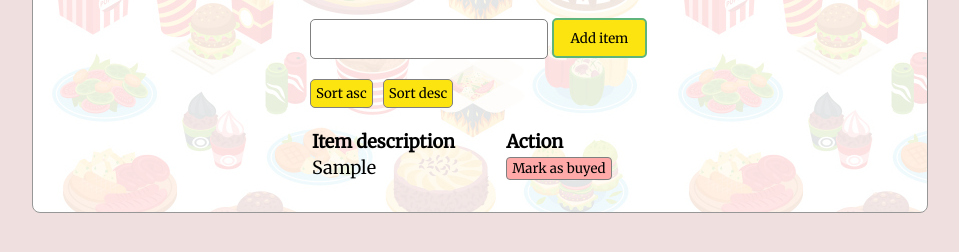
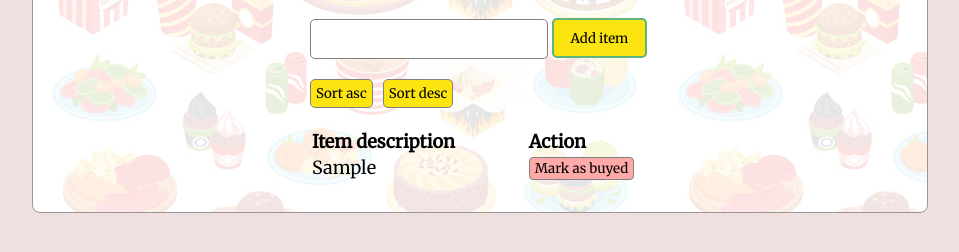
Before and after one commit to Victoria-Sirghii/Scoala-informala, a plain HTML site: page Shopping List/shoppingList.html in a window 1280 px wide. Both pictures are taken after typing "Sample" into the empty fields and a click on the input "Add item". Shown: the part 84-336 px from the top of the page, without its empty margins (160-1119 px from the left). Drawn offline with Linux system fonts and the light colour scheme.

Commit message:
Shopping List

```diff
--- a/Shopping List/shoppingList.css
+++ b/Shopping List/shoppingList.css
@@ -78,6 +78,10 @@ thead{
     text-align: left;
 }
 
+tr > th{
+    padding-right: 50px;
+}
+
 .markBtn{
     padding: 2px 5px;
     background-color:rgb(255, 169, 169);
```
